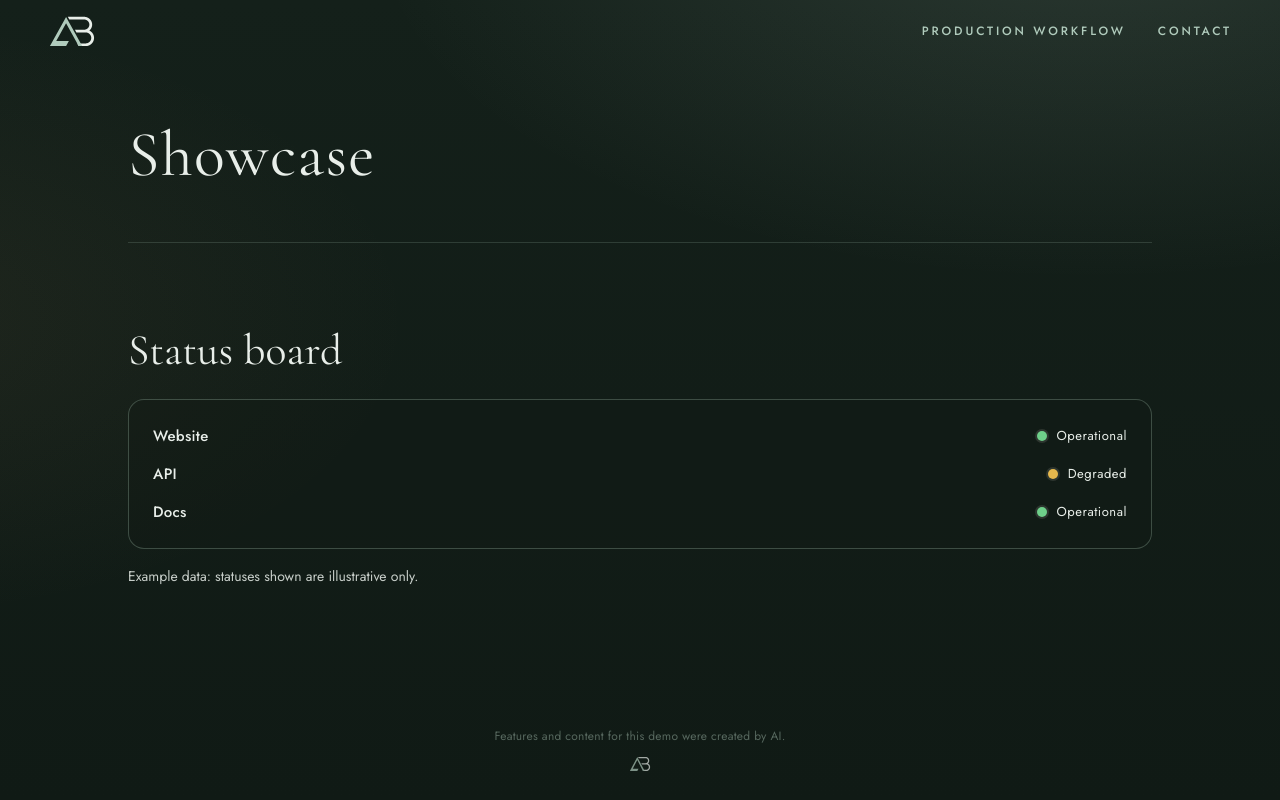
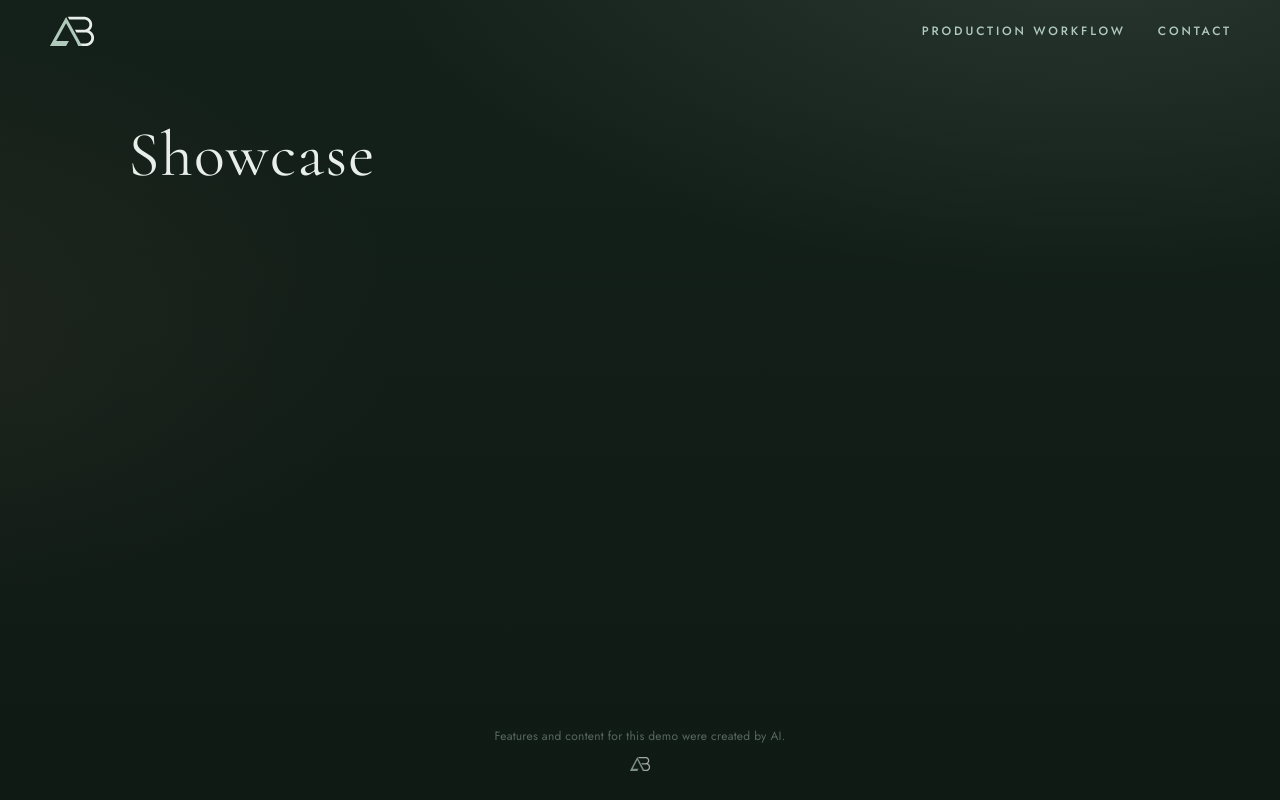
Before and after one commit to ashtonbach/agent-showcase, a Next.js app: page /showcase/ in a window 1280 px wide. Built offline with nearby package versions, Linux system fonts and the light colour scheme.

Commit message:
Base: lab slot empty, from main ac4241e (Author: Alder)

```diff
--- a/app/page.tsx
+++ b/app/page.tsx
@@ -1,4 +1,3 @@
-import Lab from "./lab/custom-1793343407";
 import { readDemoKey, demoTitle } from "./demo-name";
 const demoKey = readDemoKey();
 const demoName = demoTitle();
@@ -6,7 +5,7 @@ export default function Page() {
   return (
     <div className="page-stack">
       <h1 className="demo-title" data-i18n={demoKey}>{demoName}</h1>
-      <Lab /> {/* lab:slot */}
+      {/* lab:slot */}
     </div>
   );
 }
```
